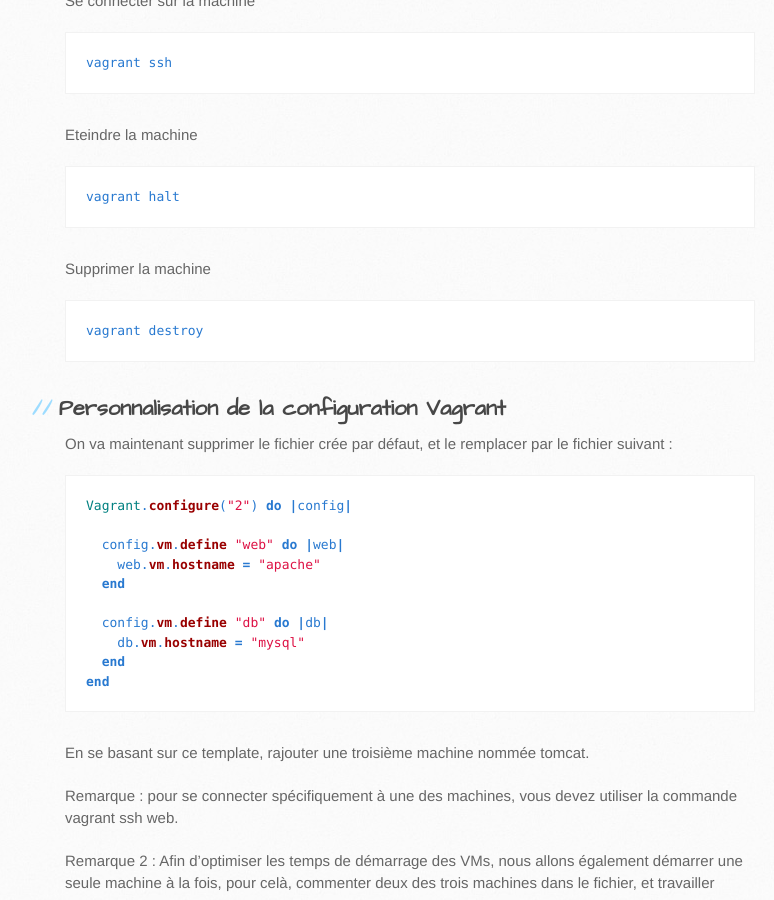
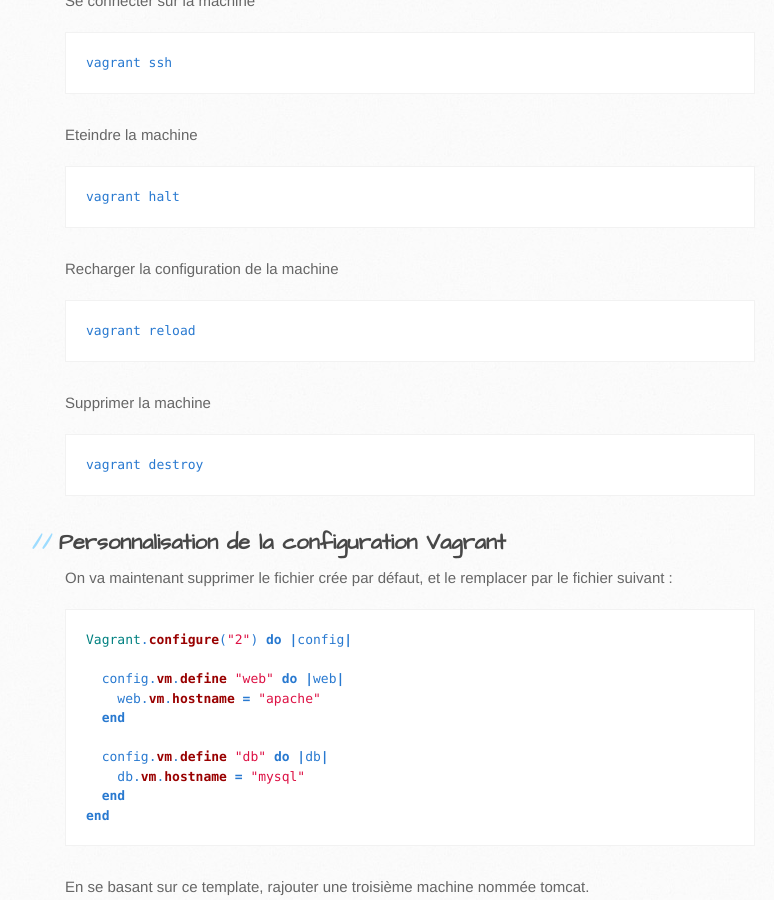
Before and after one commit to Jean-Eudes/blog, a Jekyll site: the page built from _posts/2013-12-04-introduction_to_vagrant.md, in a window 1280 px wide and 900 px high, scrolled down 1158 px. Shown: the whole window, without its empty margins (105-879 px from the left). Built offline with Jekyll 4.4.1, drawn with Linux system fonts in a browser that asks for light colours; nearby versions of some CDN libraries.

Commit message:
add reload

```diff
--- a/_posts/2013-12-04-introduction_to_vagrant.md
+++ b/_posts/2013-12-04-introduction_to_vagrant.md
@@ -47,6 +47,12 @@ Eteindre la machine
 {% highlight bash %}
 vagrant halt
 {% endhighlight %}
+
+Recharger la configuration de la machine
+{% highlight bash %}
+vagrant reload
+{% endhighlight %}
+
 
 Supprimer la machine
 {% highlight bash %}
```
